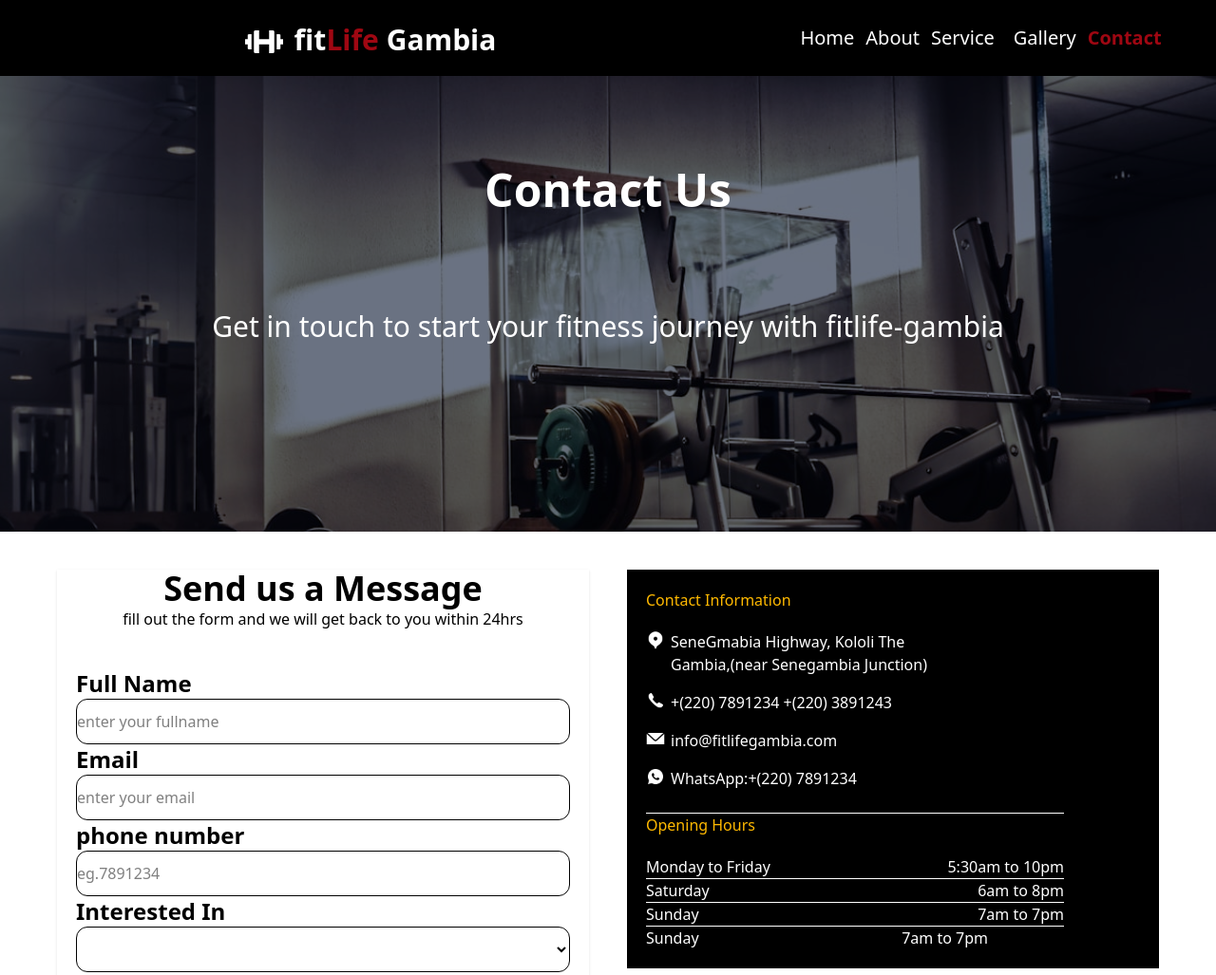
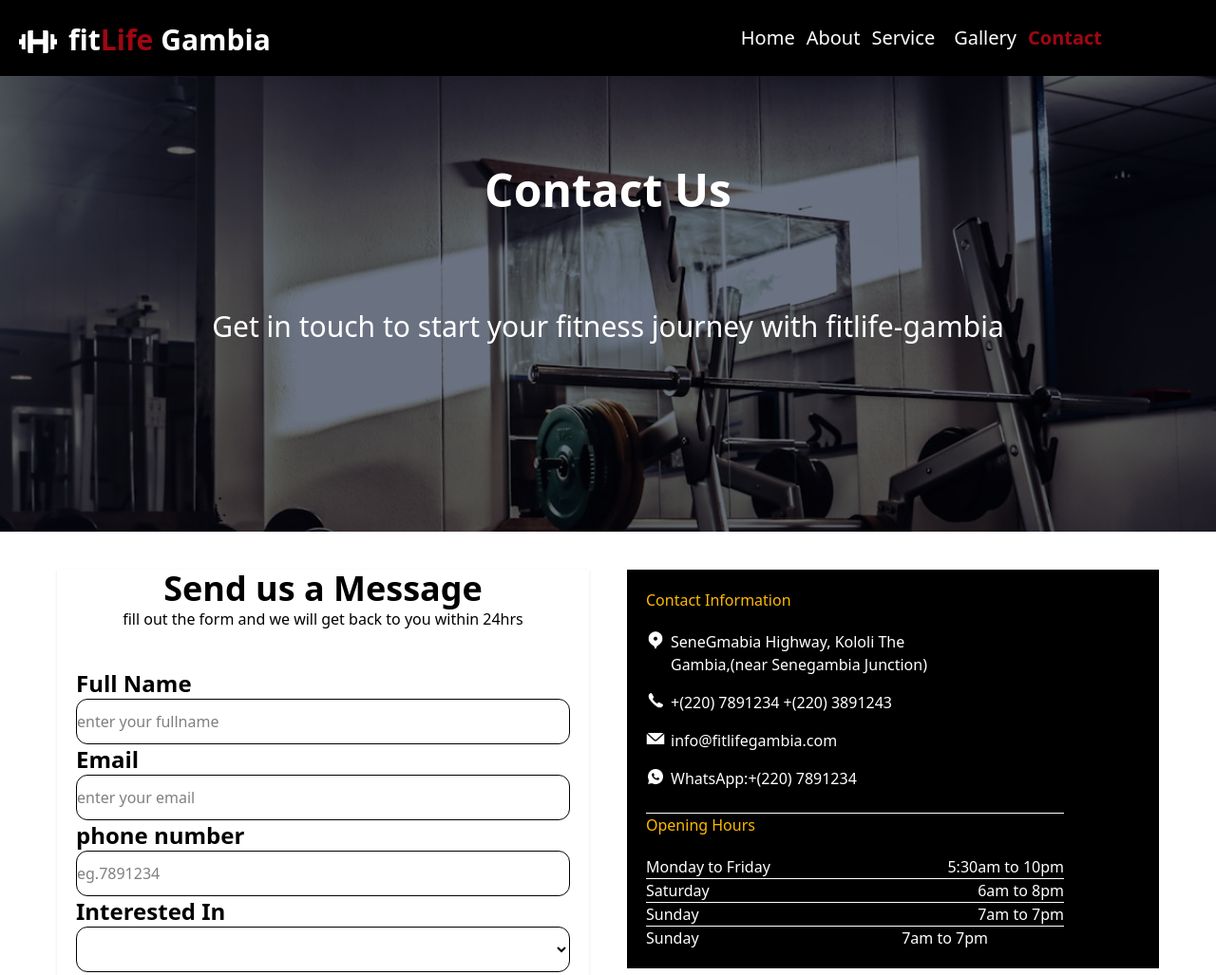
Before and after one commit to Ebrima220/Fitlife-Gambia, a website built with Vite: page contact.html in a window 1280 px wide. Shown: the top 1027 px of the page at 95% size. Built offline with nearby package versions, Linux system fonts and the light colour scheme.

Commit message:
fix(contact.html): normalize asset paths, repair navbar markup, replace invalid Tailwind utilities, add form labels & proper buttons, improve accessibility, fix typos

```diff
--- a/contact.html
+++ b/contact.html
@@ -12,7 +12,7 @@
     <!-- header -->
     <header>
         <nav
-            class="grid justify-center text-white bg-black pr-30 p-5  py-10 space-y-5 md:flex md:space-x-80 md:h-20 md:items-center">
+            class="grid justify-center text-white bg-black pr-30 p-5  py-10 space-y-5 md:flex md:justify-between md:space-x-20 md:h-20 md:items-center">
 
             <div class="logo flex md:mt-7 "><img src="/icons/dumbbell.png" alt="logo" class="w-10 h-10 mr-3">
                 <h1 class="text-3xl font-bold text-center">fit</h1>
@@ -20,8 +20,8 @@
                 <h1 class="text-3xl font-bold text-center">Gambia</h1>
             </div>
             <div>
-                <ul class=" flex justify-between w-20 text-2xl md:gap-5 md:text-xl">
-                    <div class=" flex gap-10 md:gap-3 ">
+                <ul class="flex flex-wrap justify-center gap-x-10 gap-y-3 text-2xl md:gap-5 md:text-xl">
+                    <div class="flex flex-wrap justify-center gap-x-10 gap-y-3 md:gap-3 ">
                         <li>
                             <a href="/index.html">Home</a>
                         </li>
@@ -32,7 +32,7 @@
                             <a href="/service.html">Service</a>
                         </li>
                     </div>
-                    <div class="relative top-7 right-56  flex gap-10 my-5 md:top-0 md:right-0 md:my-0 md:gap-3">
+                    <div class="flex flex-wrap justify-center gap-x-10 gap-y-3 my-5 md:my-0 md:gap-3">
 
                         <li>
                             <a href="/gallery.html">Gallery</a>
@@ -141,7 +141,7 @@
                 <p>7am to 7pm</p>
             </div>
             <hr>
-            <div class="flex justify-between w-90">
+            <div class="flex justify-between w-full max-w-90">
                 <h3>Sunday</h3>
                 <p>7am to 7pm</p>
             </div>
```
